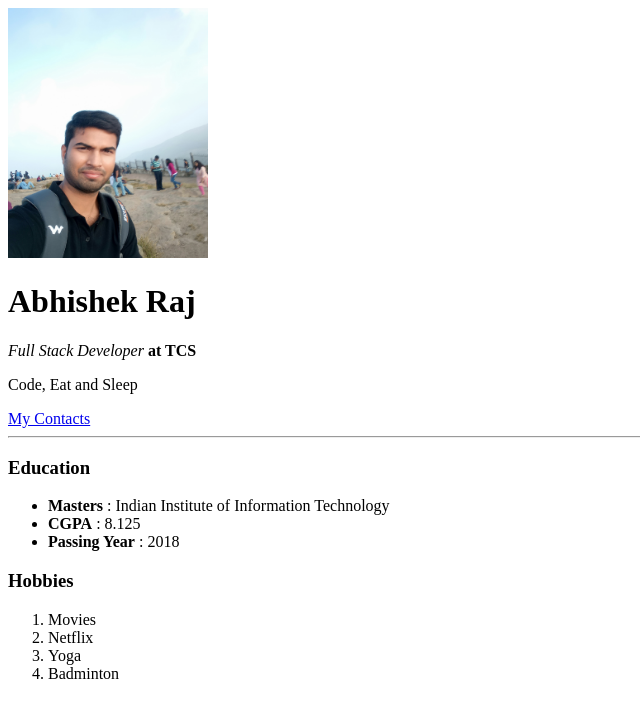
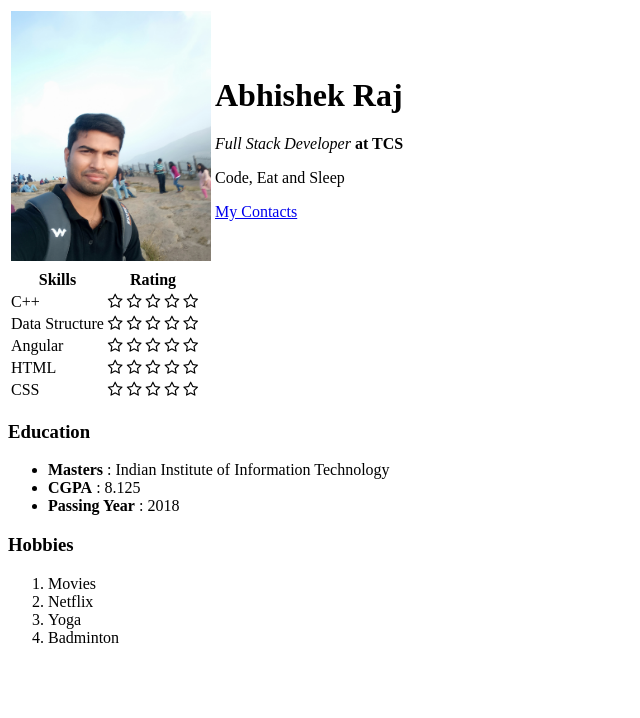
Before and after one commit to AbhishekRaj-droid/resume_full_stack_developer, a plain HTML site: page index.html in a window 1280 px wide. Shown: the whole page, without its empty margins (0-640 px from the left). Drawn offline with Linux system fonts and the light colour scheme.

Commit message:
Adding skills

```diff
--- a/index.html
+++ b/index.html
@@ -10,20 +10,77 @@
         <meta name="description" content="">
         <meta name="viewport" content="width=device-width, initial-scale=1">
         <link rel="stylesheet" href="">
+        <link rel="stylesheet" href="https://cdnjs.cloudflare.com/ajax/libs/font-awesome/4.7.0/css/font-awesome.min.css">
     </head>
     <body>
         <!--[if lt IE 7]>
             <p class="browsehappy">You are using an <strong>outdated</strong> browser. Please <a href="#">upgrade your browser</a> to improve your experience.</p>
         <![endif]-->
 
+        <table>
+            <td><img src="Images/mypic.jpg" height="250" width="200" alt="Abhishek Raj profile Picture">
+            </td>
+            <td><h1>Abhishek Raj</h1>
+                <p><em>Full Stack Developer</em><strong> at TCS</strong></p>
+                <p>Code, Eat and Sleep</p>
+                <a href="contact.html">My Contacts</a>
+                </td>
+        </table>
+
+
         <script src="" async defer></script>
-        <img src="Images/mypic.jpg" height="250" width="200" alt="Abhishek Raj profile Picture">
 
-        <h1>Abhishek Raj</h1>
-        <p><em>Full Stack Developer</em><strong> at TCS</strong></p>
-        <p>Code, Eat and Sleep</p>
-        <a href="contact.html">My Contacts</a>
-        <hr>
+        <table>
+            <thead>
+                <th>Skills</th>
+                <th>Rating</th>
+            </thead>
+
+            <tbody>
+                <tr>
+                    <td>C++</td>
+                    <td><i class="fa fa-star-o fa-1x rating-star" id="rating-1" data-rating="1" tabindex="0" aria-label="Rate as one out of 5 stars" role="radio"></i>
+                        <i class="fa fa-star-o fa-1x rating-star" id="rating-2" data-rating="2" tabindex="0" aria-label="Rate as two out of 5 stars" role="radio"></i>
+                        <i class="fa fa-star-o fa-1x rating-star" id="rating-3" data-rating="3" tabindex="0" aria-label="Rate as three out of 5 stars" role="radio"></i>
+                        <i class="fa fa-star-o fa-1x rating-star" id="rating-4" data-rating="4" tabindex="0" aria-label="Rate as four out of 5 stars" role="radio"></i>
+                        <i class="fa fa-star-o fa-1x rating-star" id="rating-5" data-rating="5" tabindex="0" aria-label="Rate as five out of 5 stars" role="radio"></i></span></td>
+                </tr>
+                <tr>
+                    <td>Data Structure</td>
+                    <td><i class="fa fa-star-o fa-1x rating-star" id="rating-1" data-rating="1" tabindex="0" aria-label="Rate as one out of 5 stars" role="radio"></i>
+                        <i class="fa fa-star-o fa-1x rating-star" id="rating-2" data-rating="2" tabindex="0" aria-label="Rate as two out of 5 stars" role="radio"></i>
+                        <i class="fa fa-star-o fa-1x rating-star" id="rating-3" data-rating="3" tabindex="0" aria-label="Rate as three out of 5 stars" role="radio"></i>
+                        <i class="fa fa-star-o fa-1x rating-star" id="rating-4" data-rating="4" tabindex="0" aria-label="Rate as four out of 5 stars" role="radio"></i>
+                        <i class="fa fa-star-o fa-1x rating-star" id="rating-5" data-rating="5" tabindex="0" aria-label="Rate as five out of 5 stars" role="radio"></i></span></td>
+                </tr>
+                <tr>
+                    <td>Angular</td>
+                    <td><i class="fa fa-star-o fa-1x rating-star" id="rating-1" data-rating="1" tabindex="0" aria-label="Rate as one out of 5 stars" role="radio"></i>
+                        <i class="fa fa-star-o fa-1x rating-star" id="rating-2" data-rating="2" tabindex="0" aria-label="Rate as two out of 5 stars" role="radio"></i>
+                        <i class="fa fa-star-o fa-1x rating-star" id="rating-3" data-rating="3" tabindex="0" aria-label="Rate as three out of 5 stars" role="radio"></i>
+                        <i class="fa fa-star-o fa-1x rating-star" id="rating-4" data-rating="4" tabindex="0" aria-label="Rate as four out of 5 stars" role="radio"></i>
+                        <i class="fa fa-star-o fa-1x rating-star" id="rating-5" data-rating="5" tabindex="0" aria-label="Rate as five out of 5 stars" role="radio"></i></span></td>
+                </tr>
+                <tr>
+                    <td>HTML</td>
+                    <td><i class="fa fa-star-o fa-1x rating-star" id="rating-1" data-rating="1" tabindex="0" aria-label="Rate as one out of 5 stars" role="radio"></i>
+                        <i class="fa fa-star-o fa-1x rating-star" id="rating-2" data-rating="2" tabindex="0" aria-label="Rate as two out of 5 stars" role="radio"></i>
+                        <i class="fa fa-star-o fa-1x rating-star" id="rating-3" data-rating="3" tabindex="0" aria-label="Rate as three out of 5 stars" role="radio"></i>
+                        <i class="fa fa-star-o fa-1x rating-star" id="rating-4" data-rating="4" tabindex="0" aria-label="Rate as four out of 5 stars" role="radio"></i>
+                        <i class="fa fa-star-o fa-1x rating-star" id="rating-5" data-rating="5" tabindex="0" aria-label="Rate as five out of 5 stars" role="radio"></i></span></td>
+                </tr>
+                <tr>
+                    <td>CSS</td>
+                    <td><i class="fa fa-star-o fa-1x rating-star" id="rating-1" data-rating="1" tabindex="0" aria-label="Rate as one out of 5 stars" role="radio"></i>
+                        <i class="fa fa-star-o fa-1x rating-star" id="rating-2" data-rating="2" tabindex="0" aria-label="Rate as two out of 5 stars" role="radio"></i>
+                        <i class="fa fa-star-o fa-1x rating-star" id="rating-3" data-rating="3" tabindex="0" aria-label="Rate as three out of 5 stars" role="radio"></i>
+                        <i class="fa fa-star-o fa-1x rating-star" id="rating-4" data-rating="4" tabindex="0" aria-label="Rate as four out of 5 stars" role="radio"></i>
+                        <i class="fa fa-star-o fa-1x rating-star" id="rating-5" data-rating="5" tabindex="0" aria-label="Rate as five out of 5 stars" role="radio"></i></span></td>
+                </tr>
+            </tbody>
+
+        </table>
+
 
         <h3>Education</h3>
         <ul>
```
